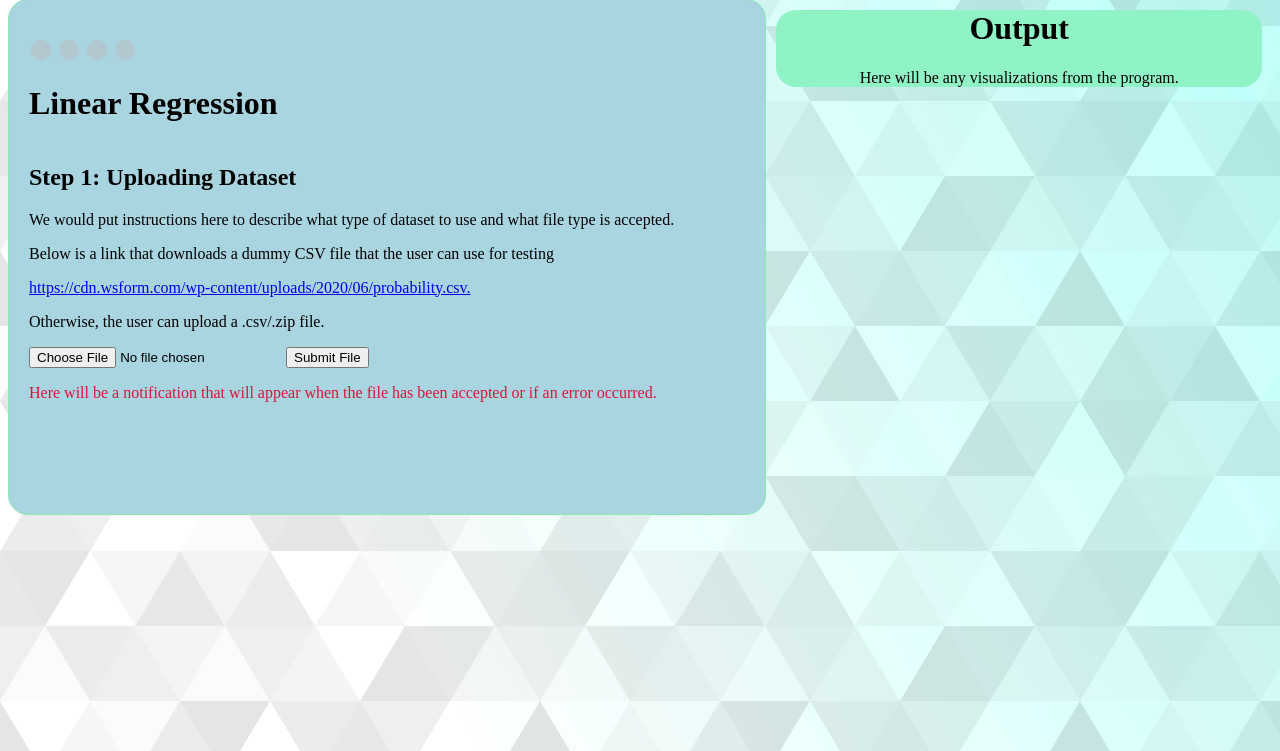
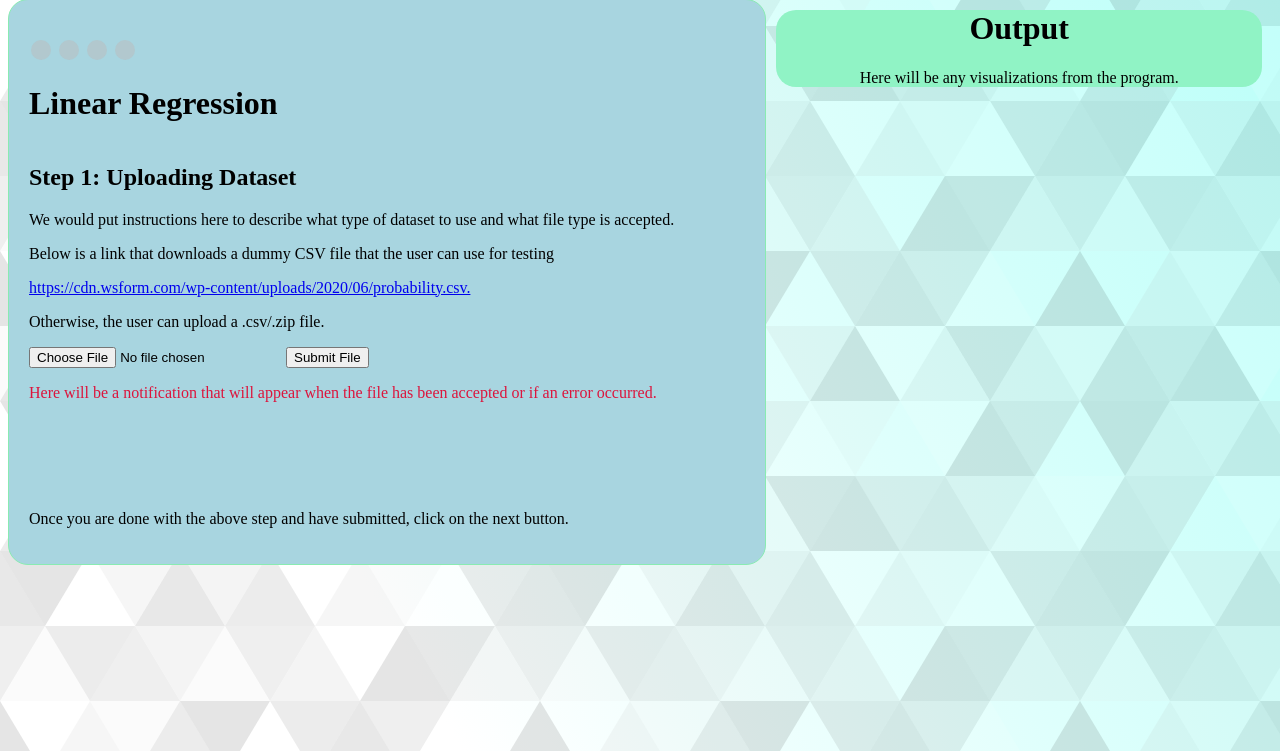
Before and after one commit to TAWinterton2/CS-F600-ML-GUI, a Flask app: page /linear in a window 1280 px wide. Shown: the part 49-800 px from the top of the page. Run offline with Flask 3, Linux system fonts and the light colour scheme.

Commit message:
Quick note
Added a quick note directing the user to click the next button AFTER they have submitted.

```diff
--- a/website/templates/ml_form.html
+++ b/website/templates/ml_form.html
@@ -423,7 +423,7 @@
                     <input type="submit" name="run" value="Run the model">
 
                 </form>
-
+                <p>Once you are done with the above step and have submitted, click on the next button.</p>
                 <!-- Next and Previous Buttons for Multi-page form-->
                 <div style="overflow:auto;">
                     <div style="float:right;">
```
